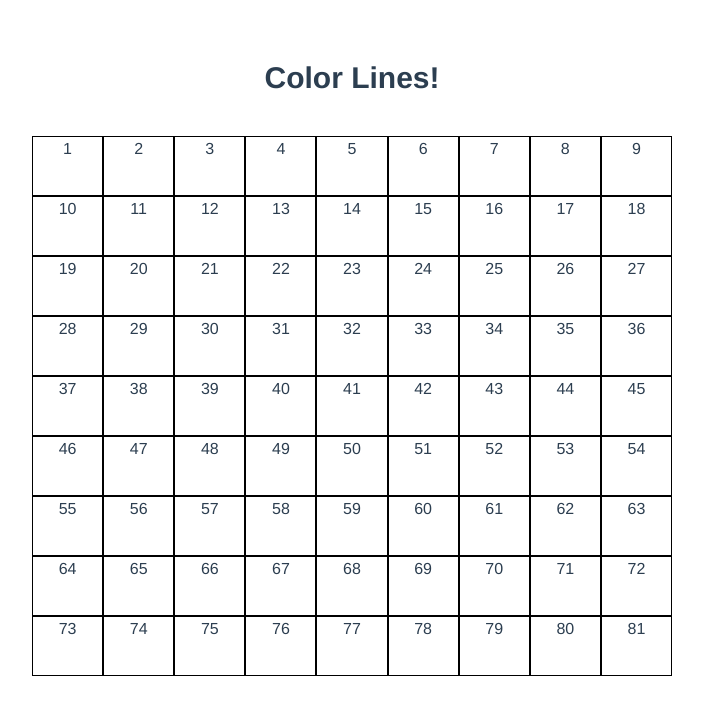
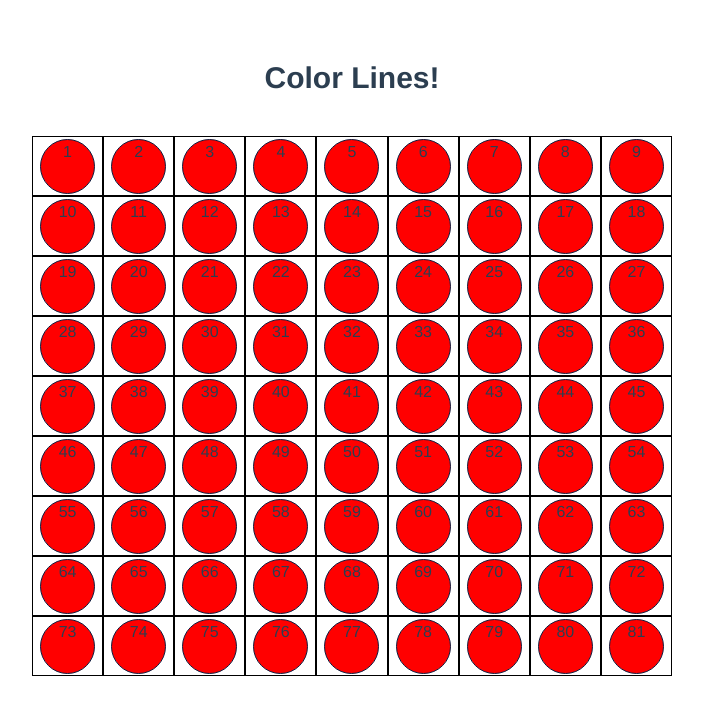
Before and after one commit to DogFox/Vue3ColorLines, a Vue app: page / in a window 1280 px wide. Shown: the top 714 px of the page, without its empty margins (288-991 px from the left). Built offline with nearby package versions, Linux system fonts and the light colour scheme.

Commit message:
add base circles

```diff
--- a/src/GameField.vue
+++ b/src/GameField.vue
@@ -1,13 +1,18 @@
 <template>
   <div class="m-auto w-6/12">
-    <div class="game-field">
+    <div
+      id="grid"
+      class="game-field"
+    >
       <!-- <div class="grid grid-cols-9"> -->
       <template
         v-for="i in 81"
         :key="i"
       >
         <div class="border border-black cell">
-          {{ i }}
+          <div class="circle">
+            {{ i }}
+          </div>
         </div>
       </template>
     <!-- </div> -->
@@ -16,7 +21,7 @@
 </template>
 
 <script lang="ts">
-import { defineComponent } from 'vue';
+import { defineComponent, ref, onMounted } from 'vue';
 
 export default defineComponent({
   name: 'App',
@@ -25,8 +30,18 @@ export default defineComponent({
   setup() {
     const arr = 'test';
 
+    const iterator = function() {
+      const grid = document.getElementById('grid');
+      console.log(grid);
+    };
+
+    onMounted(() => {
+      iterator();
+    });
+
     return {
       arr,
+
     };
   },
 });
@@ -35,9 +50,20 @@ export default defineComponent({
 <style lang="scss">
 .game-field {
   display: grid;
-  grid-template-columns: repeat(9, 1fr);;
+  grid-template-columns: repeat(9, 1fr);
+  grid-gap: 0px 0px;
 }
 .cell {
   height: 60px;
+   display: flex;
+   align-items: center;
+   justify-content: center;
+}
+.circle {
+   background-color: red;
+   border-radius: 50%;
+   border: 1px solid #0F1C3F;
+   height: 55px;
+   width: 55px;
 }
 </style>
```
